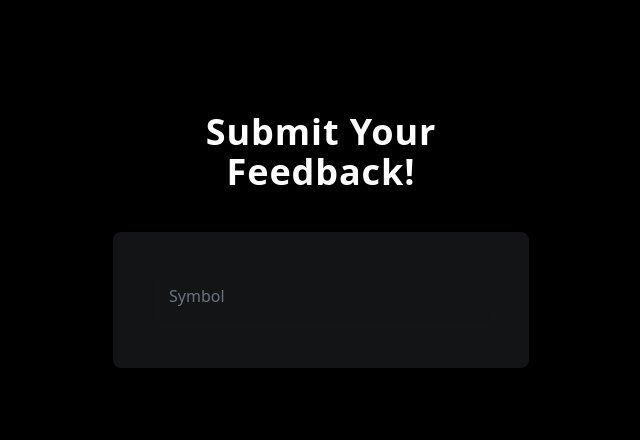
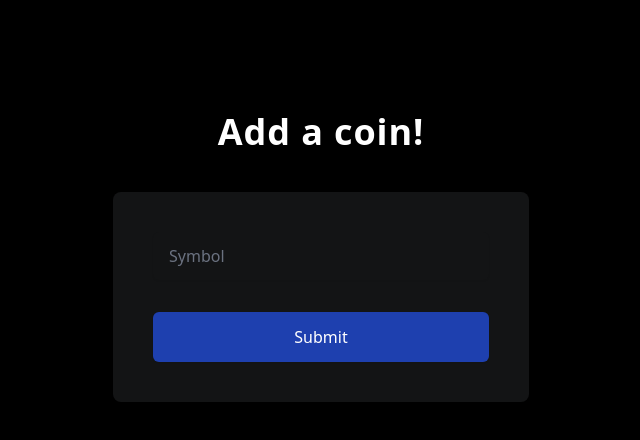
Before and after one commit to mikeygough/coinpouch, a Next.js app in the folder coinpouch/: page / in a window 1280 px wide. Shown: the top 440 px of the page, without its empty margins (319-959 px from the left). Built offline with nearby package versions, Linux system fonts and the light colour scheme.

Commit message:
add first cmc api call

```diff
--- a/coinpouch/app/page.tsx
+++ b/coinpouch/app/page.tsx
@@ -17,7 +17,7 @@ export default function Home() {
 
       <div className="max-w-md mx-auto px-4">
         <h1 className="font-bold text-3xl md:text-4xl text-white tracking-wide mb-10 text-center">
-          Submit Your Feedback!
+          Add a coin!
         </h1>
 
         <form className="grid grid-cols-1 gap-y-6 shadow-lg p-10 bg-[#131415] rounded-lg">
@@ -33,6 +33,15 @@ export default function Home() {
               placeholder="Symbol"
             />
           </div>
+
+          <div>
+            <button
+              type="submit"
+              className="w-full justify-center py-3 px-6 border border-transparent shadow-sm text-base font-medium rounded-md text-white bg-blue-800 hover:bg-blue-700 focus:outline-none focus:ring-2 focus:ring-offset-2 focus:ring-blue-500"
+            >
+              Submit
+            </button>
+          </div>
         </form>
       </div>
     </main>
--- /dev/null
+++ b/coinpouch/app/test/page.tsx
@@ -0,0 +1,35 @@
+const CMC_API_KEY = process.env.CMC_API_KEY;
+
+async function getData() {
+  const res = await fetch(
+    'https://sandbox-api.coinmarketcap.com/v1/cryptocurrency/listings/latest',
+    {
+      headers: {
+        'X-CMC_PRO_API_KEY': `${CMC_API_KEY}`,
+        Accept: 'application/json',
+      },
+    }
+  );
+
+  if (!res.ok) {
+    throw new Error('Failed to fetch data');
+  }
+  return res.json();
+}
+
+export default async function Test() {
+  const data = await getData();
+  // console.log(data);
+  console.log(data['data'][0]);
+
+  return (
+    <div>
+      <h1 className="font-bold text-3xl md:text-4xl text-white tracking-wide mb-10 text-center">
+        You are on /test
+      </h1>
+      <h1 className="font-bold text-3xl md:text-4xl text-white tracking-wide mb-10 text-center">
+        {data['data'][0]['id']}
+      </h1>
+    </div>
+  );
+}
--- a/coinpouch/package.json
+++ b/coinpouch/package.json
@@ -9,6 +9,7 @@
     "lint": "next lint"
   },
   "dependencies": {
+    "dotenv": "^16.4.5",
     "framer-motion": "^11.1.7",
     "next": "14.2.3",
     "react": "^18",
```
Also changed, not shown: 1 other file (tests, documents, lock files or other folders).
